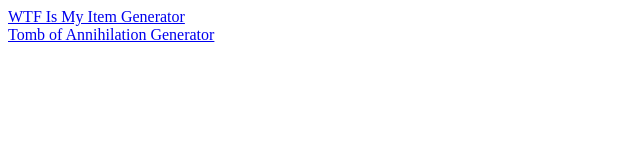
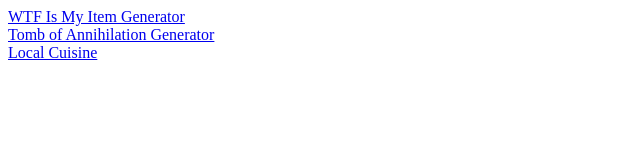
Before and after one commit to adams52/adams52.github.io, a plain HTML site: page index.html in a window 1280 px wide. Shown: the whole page, without its empty margins (0-640 px from the left). Drawn offline with Linux system fonts and the light colour scheme.

Commit message:
Added link on homepage to local cuisine

```diff
--- a/index.html
+++ b/index.html
@@ -7,5 +7,7 @@
 	<a href="wtfIsMyItemGenerator/index.html">WTF Is My Item Generator</a>
 	<br />
 	<a href="tombOfAnnihilationGenerator/index.html">Tomb of Annihilation Generator</a>
+	<br />
+	<a href="localCuisine/index.html">Local Cuisine</a>
 </body>
 </html>
```
